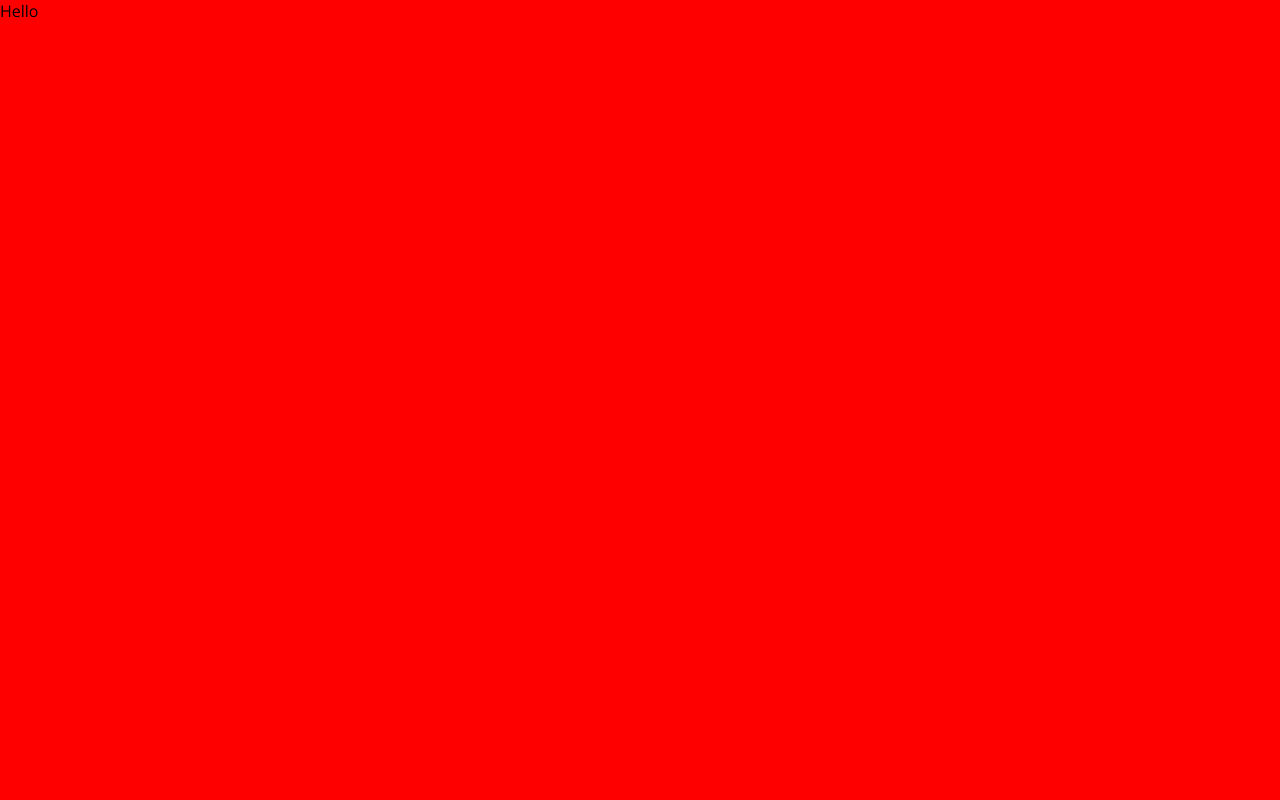
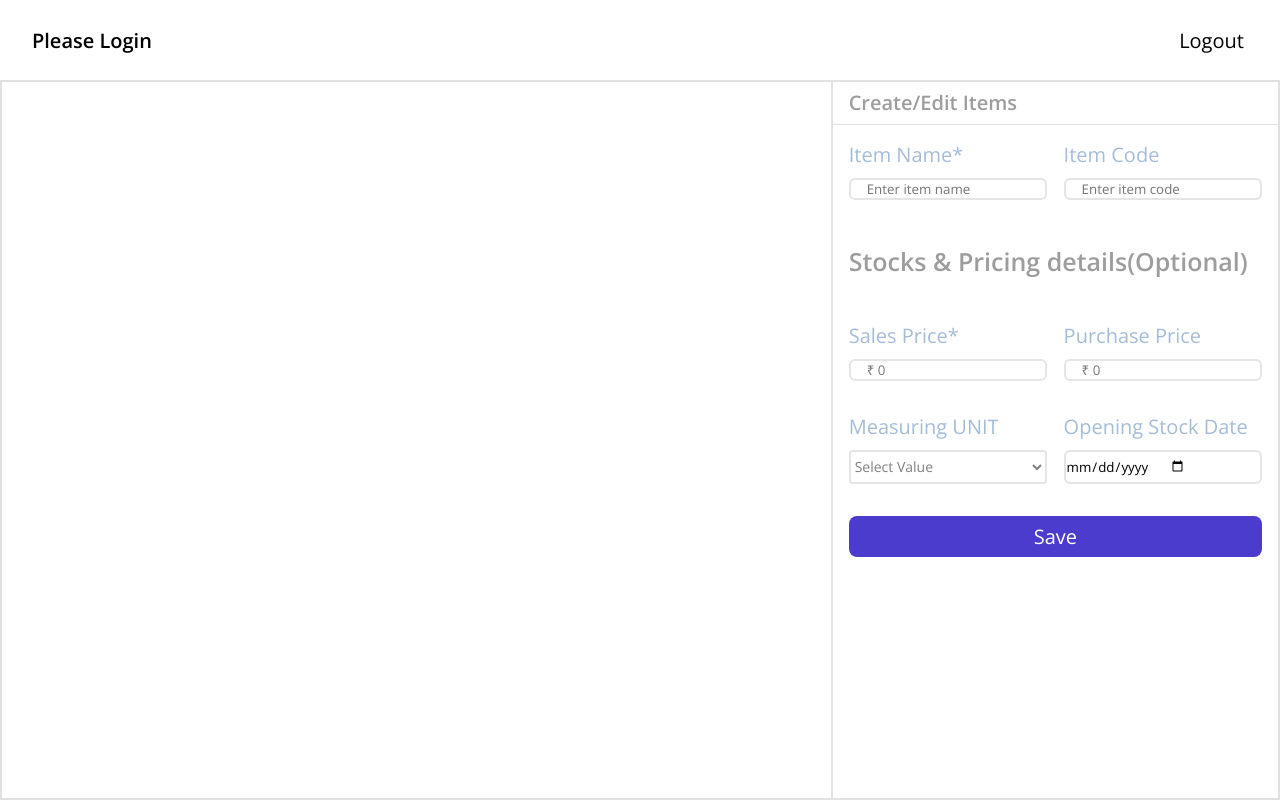
Before and after one commit to Akash007670/MyBillBook, a React (Create React App) app: page /items in a window 1280 px wide. Built offline with nearby package versions, Linux system fonts and the light colour scheme.

Commit message:
Added form with functionality and css

```diff
--- /dev/null
+++ b/src/Components/Items/FormElement.js
@@ -0,0 +1,123 @@
+import React, { useState } from "react";
+import {
+  Flex,
+  Form,
+  FormWrapper,
+  Input,
+  ItemNameWrapper,
+  Select,
+  Submit,
+  Text,
+  Text2,
+  TtileWrapper,
+} from "./ItemElement";
+
+const FormElement = () => {
+  const [formData, setFormData] = useState({
+    itemName: "",
+    itemCode: "",
+    salesPrice: "",
+    purchasePrice: "",
+    measuringUnit: "",
+    openingDate: "",
+  });
+
+  const FormSubmitHandler = (e) => {
+    e.preventDefault();
+    console.log(formData);
+  };
+  return (
+    <>
+      <FormWrapper>
+        <TtileWrapper>Create/Edit Items</TtileWrapper>
+        <Form>
+          <Flex>
+            <ItemNameWrapper>
+              <Text>Item Name*</Text>
+              <Input
+                type="text"
+                placeholder="Enter item name"
+                onChange={(e) =>
+                  setFormData({ ...formData, itemName: e.target.value })
+                }
+                value={formData.itemName}
+              />
+            </ItemNameWrapper>
+            <ItemNameWrapper>
+              <Text>Item Code</Text>
+              <Input
+                type="text"
+                placeholder="Enter item code"
+                onChange={(e) =>
+                  setFormData({ ...formData, itemCode: e.target.value })
+                }
+                value={formData.itemCode}
+              />
+            </ItemNameWrapper>
+          </Flex>
+          <Flex>
+            <Text2>Stocks &#38; Pricing details(Optional)</Text2>
+          </Flex>
+          <Flex>
+            <ItemNameWrapper>
+              <Text>Sales Price*</Text>
+              <Input
+                type="number"
+                placeholder="₹ 0"
+                onChange={(e) =>
+                  setFormData({ ...formData, salesPrice: e.target.value })
+                }
+                value={formData.salesPrice}
+              />
+            </ItemNameWrapper>
+            <ItemNameWrapper>
+              <Text>Purchase Price</Text>
+              <Input
+                type="number"
+                placeholder="₹ 0"
+                onChange={(e) =>
+                  setFormData({ ...formData, purchasePrice: e.target.value })
+                }
+                value={formData.purchasePrice}
+              />
+            </ItemNameWrapper>
+          </Flex>
+          <Flex>
+            <ItemNameWrapper>
+              <Text>Measuring UNIT</Text>
+              <Select
+                onChange={(e) =>
+                  setFormData({ ...formData, measuringUnit: e.target.value })
+                }
+                // value={formData.measuringUnit}
+              >
+                <option>Select Value</option>
+                <option>pcs</option>
+                <option>boxes</option>
+                <option>gms</option>
+                <option>kgs</option>
+                <option>ltr</option>
+              </Select>
+            </ItemNameWrapper>
+            <ItemNameWrapper>
+              <Text>Opening Stock Date</Text>
+              <Input
+                type="date"
+                placeholder="Enter item code"
+                onChange={(e) =>
+                  setFormData({ ...formData, openingDate: e.target.value })
+                }
+                value={formData.openingDate}
+              />
+            </ItemNameWrapper>
+          </Flex>
+          <Flex>
+            <Submit onClick={FormSubmitHandler}>Save</Submit>
+          </Flex>
+        </Form>
+      </FormWrapper>
+    </>
+  );
+};
+
+export default FormElement;
--- a/src/Components/Items/ItemElement.js
+++ b/src/Components/Items/ItemElement.js
@@ -4,5 +4,151 @@ export const ItemPageWrapper = styled.div`
   display: flex;
   height: 100vh;
   width: 100%;
-  background-color: red;
+  /* border: 2px solid red; */
+  flex-direction: column;
 `;
+
+export const NavWrapper = styled.div`
+  display: flex;
+  height: 10%;
+  /* border-bottom: 2px solid rgb(225 225 225); */
+  width: 100%;
+  align-items: center;
+  justify-content: space-between;
+  padding: 2rem;
+`;
+
+export const PhoneNumber = styled.div`
+  display: flex;
+  /* border: 2px solid red; */
+  font-size: 20px;
+  font-weight: 600;
+`;
+
+export const Logout = styled.button`
+  display: flex;
+  font-size: 20px;
+  width: 6%;
+  height: 60%;
+  justify-content: center;
+  align-items: center;
+  color: black;
+  border: none;
+  outline: none;
+  cursor: pointer;
+  background-color: white;
+`;
+
+export const ItemFormWrapper = styled.div`
+  display: flex;
+  border: 0.5px solid rgb(225 225 225);
+  height: 100%;
+  width: 100%;
+  /* padding: 0 2rem; */
+`;
+
+export const FormTableWrapper = styled.div`
+  display: flex;
+  border: 1px solid rgb(225 225 225);
+  height: 100%;
+  width: 65%;
+`;
+export const FormWrapper = styled.div`
+  display: flex;
+  border: 1px solid rgb(225 225 225);
+  height: 100%;
+  width: 35%;
+  flex-direction: column;
+`;
+
+export const TtileWrapper = styled.p`
+  display: flex;
+  border-bottom: 1px solid rgb(225 225 225);
+  height: 6%;
+  align-items: center;
+  color: rgb(157 157 157);
+  font-size: 20px;
+  font-weight: 600;
+  padding: 1rem;
+`;
+
+export const Form = styled.form`
+  display: flex;
+  /* border: 2px solid red; */
+  height: 65%;
+  width: 100%;
+  flex-direction: column;
+`;
+
+export const Flex = styled.div`
+  display: flex;
+  /* border: 2px solid blue; */
+  width: 100%;
+  height: 22%;
+  justify-content: space-between;
+  padding: 1rem;
+`;
+export const ItemNameWrapper = styled.div`
+  display: flex;
+  /* border: 2px solid red; */
+  width: 48%;
+  flex-direction: column;
+  height: 100%;
+`;
+export const Text = styled.p`
+  display: flex;
+  font-size: 20px;
+  color: rgb(165 188 215);
+  margin-bottom: 10px;
+`;
+export const Text2 = styled.p`
+  display: flex;
+  font-size: 25px;
+  color: rgb(157 157 157);
+  font-weight: 600;
+  align-items: center;
+`;
+export const Input = styled.input`
+  display: flex;
+  height: 100%;
+  border-radius: 6px;
+  border: 2px solid rgb(231 228 228);
+  &::placeholder {
+    padding: 1rem;
+  }
+`;
+
+export const Select = styled.select`
+  width: 100%;
+  height: 35px;
+  background: white;
+  color: gray;
+  font-size: 14px;
+  border: none;
+  border: 2px solid rgb(231 228 228);
+  border-radius: 4px;
+
+  option {
+    color: black;
+    background: white;
+    display: flex;
+    white-space: pre;
+    min-height: 20px;
+    padding: 0px 2px 1px;
+  }
+`;
+
+export const Submit = styled.button`
+  display: flex;
+  width: 100%;
+  height: 70%;
+  align-items: center;
+  justify-content: center;
+  font-size: 20px;
+  border-radius: 8px;
+  cursor: pointer;
+  border: none;
+  outline: none;
+  color: white;
+  background-color: rgb(76 60 206);
+`;
--- a/src/Components/Items/index.js
+++ b/src/Components/Items/index.js
@@ -1,10 +1,43 @@
-import React from "react";
-import { ItemPageWrapper } from "./ItemElement";
+import React, { useState } from "react";
+import {
+  FormTableWrapper,
+  ItemFormWrapper,
+  ItemPageWrapper,
+  Logout,
+  NavWrapper,
+  PhoneNumber,
+} from "./ItemElement";
+import { useHistory } from "react-router-dom";
+import FormElement from "./FormElement";
 
 const Items = () => {
+  const [logout, setLogout] = useState(false);
+  const history = useHistory();
+  let phoneNumber = sessionStorage.getItem("phone");
+
+  const logOutHandler = () => {
+    setLogout(true);
+    history.push("/");
+    alert("Logout succesfully");
+    sessionStorage.removeItem("phone");
+  };
+
   return (
     <>
-      <ItemPageWrapper>Hello</ItemPageWrapper>
+      <ItemPageWrapper>
+        <NavWrapper>
+          <PhoneNumber>
+            {phoneNumber ? phoneNumber : "Please Login"}
+          </PhoneNumber>
+          <Logout onClick={logOutHandler} value={logout}>
+            Logout
+          </Logout>
+        </NavWrapper>
+        <ItemFormWrapper>
+          <FormTableWrapper></FormTableWrapper>
+          <FormElement />
+        </ItemFormWrapper>
+      </ItemPageWrapper>
     </>
   );
 };
```
